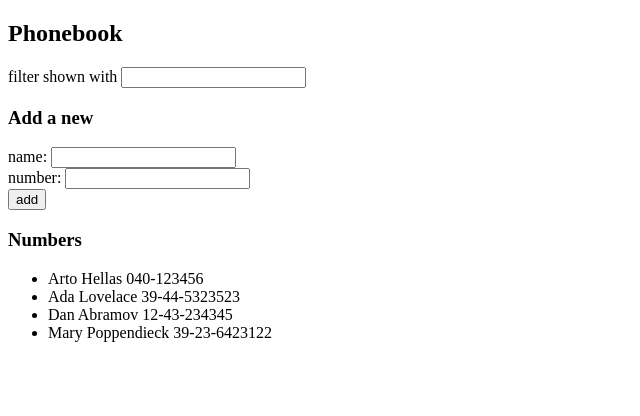
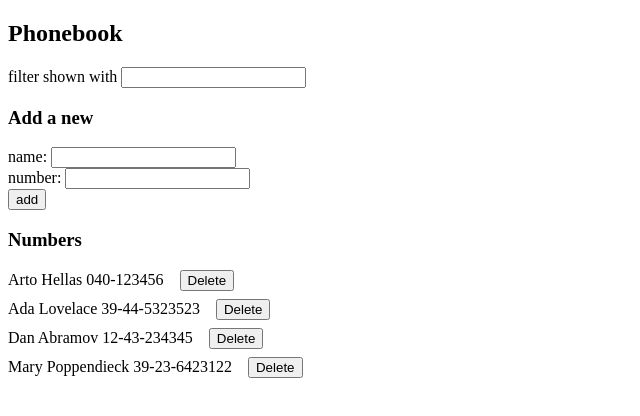
Before and after one commit to heyjudemaldicas/fso-test, a React (Create React App) app: page / in a window 1280 px wide. Shown: the top 416 px of the page, without its empty margins (0-640 px from the left). Built offline with nearby package versions, Linux system fonts and the light colour scheme; data requests are answered from the project's data file.

Commit message:
Exercise 2.12-2.15 Add basic CRUD

```diff
--- a/src/App.css
+++ b/src/App.css
@@ -11,3 +11,7 @@
 button {
     width: max-content;
 }
+
+ul {
+    padding: unset;
+}
--- a/src/App.js
+++ b/src/App.js
@@ -1,6 +1,6 @@
 import { useState, useEffect } from 'react';
 import './App.css';
-import axios from 'axios';
+import phonebookService from './services/phonebookService';
 
 import PersonForm from './components/PersonForm';
 import Persons from './components/Persons';
@@ -13,32 +13,37 @@ const App = () => {
   const [searchTerm, setSearchTerm] = useState('');
 
   useEffect(() => {
-    axios
-      .get('http://localhost:3001/persons')
-      .then(response => {
-        setPersons(response.data);
-    })
+    phonebookService.fetchPersons().then(response => {
+      setPersons(response);
+    });
   }, []);
 
   const handleSubmit = (event) => {
     event.preventDefault();
     if (newName.trim() === '' || number.trim() === '') return;
 
-    let match = persons.find(person => person.name.toLowerCase() === newName.toLowerCase());
+    let match = persons.find(person => person.name?.toLowerCase() === newName.toLowerCase());
     if (match) {
-      alert(`${newName} is already added to the phonebook!`);
-      setNewName('');
+      if (window.confirm(`${newName} is already added to the phonebook, replace the old number with a new one?`)) {
+        phonebookService.updatePerson(match.id, { name: newName, number: number }).then(response => {
+          setPersons(persons.map(person => person.id !== match.id ? person : response));
+          setNewName('');
+          setNumber('');
+        })
+      }
+      else return null;
     }
     else {
       let newPerson = {
-        id: persons.length + 1,
         name: newName,
         number: number
       };
-      let list = [...persons]
-      setPersons(list.concat(newPerson));
-      setNewName('');
-      setNumber('');
+
+      phonebookService.addPerson(newPerson).then(response => {
+        setPersons([...persons, response]);
+        setNewName('');
+        setNumber('');
+      });
     }
   };
 
@@ -47,7 +52,15 @@ const App = () => {
     setSearchTerm(term);
   }
 
-  const filtered = persons.filter(person => person.name.toLowerCase().includes(searchTerm.toLowerCase()));
+  const handleDelete = (id, name) => {
+    if (window.confirm(`Delete ${name}?`)) {
+      phonebookService.deletePerson(id).then(response => {
+        setPersons(persons.filter(person => person.id !== id));
+      });
+    }
+  }
+
+  const filtered = persons.filter(person => person?.name?.toLowerCase().includes(searchTerm?.toLowerCase()));
 
   const handleAddName = (event) => {
     setNewName(event.target.value);
@@ -64,7 +77,7 @@ const App = () => {
       <h3>Add a new</h3>
       <PersonForm newName={newName} handleAddName={handleAddName} number={number} handleNewNumber={handleNewNumber} handleSubmit={handleSubmit} />
       <h3>Numbers</h3>
-      <Persons filtered={filtered} />
+      <Persons filtered={filtered} handleDelete={handleDelete} />
     </div>
   );
 }
--- /dev/null
+++ b/src/components/Persons.css
@@ -0,0 +1,8 @@
+li {
+    margin-bottom: 8px;
+    list-style: none;
+}
+
+.delete {
+    margin-left: 16px;
+}
--- a/src/components/Persons.jsx
+++ b/src/components/Persons.jsx
@@ -1,9 +1,16 @@
+import './Persons.css';
+
 const Persons= (props) => {
     return (
     <ul>
         {
           props.filtered.map(item => {
-            return <li key={item.id}>{item.name} {item.number}</li>
+            return (
+              <li key={item.id}>
+                {item.name} {item.number}
+                <button className="delete" onClick={() => props.handleDelete(item.id, item.name)}>Delete</button>
+              </li>
+            )
           })
         }
       </ul>
--- /dev/null
+++ b/src/services/phonebookService.js
@@ -0,0 +1,30 @@
+import axios from "axios";
+
+const baseUrl = "http://localhost:3001/persons";
+
+// Services
+// Get all persons
+const fetchPersons = () => {
+    const request = axios.get(baseUrl);
+    return request.then(response => response.data);
+}
+
+// Add a person
+const addPerson = (payload) => {
+    const request = axios.post(baseUrl, payload);
+    return request.then(response => response.data);
+}
+
+// Update a person
+const updatePerson = (id, payload) => {
+    const request = axios.put(`${baseUrl}/${id}`, payload);
+    return request.then(response => response.data);
+}
+
+// Delete a person
+const deletePerson = (id) => {
+    const request = axios.delete(`${baseUrl}/${id}`);
+    return request.then(response => response.data);
+}
+
+export default { fetchPersons, addPerson, updatePerson, deletePerson };
```
